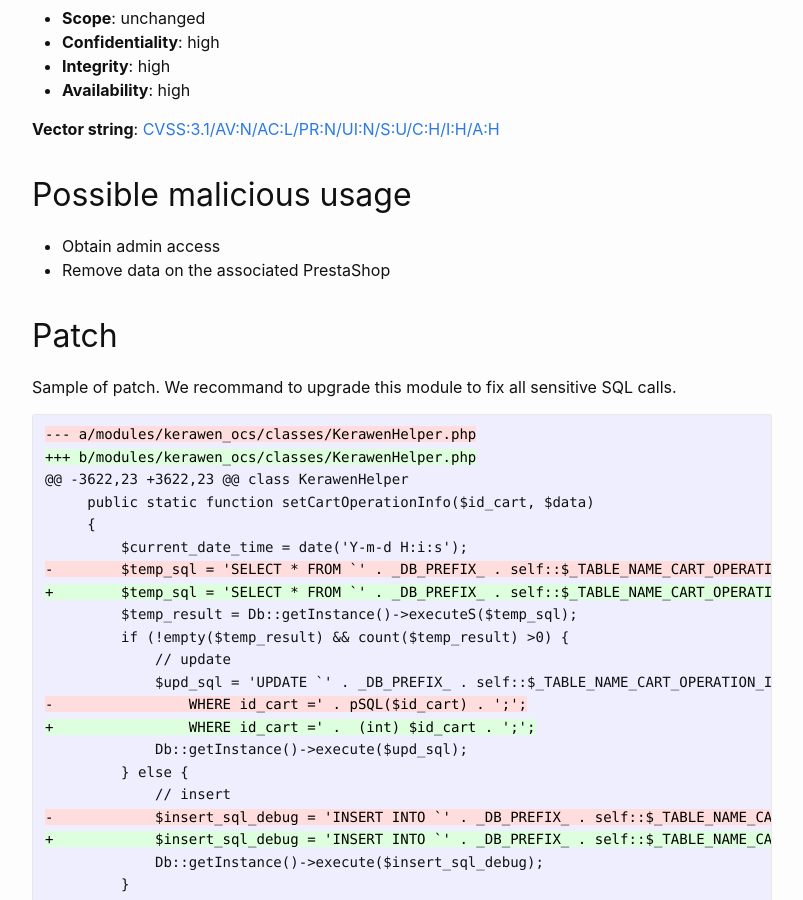
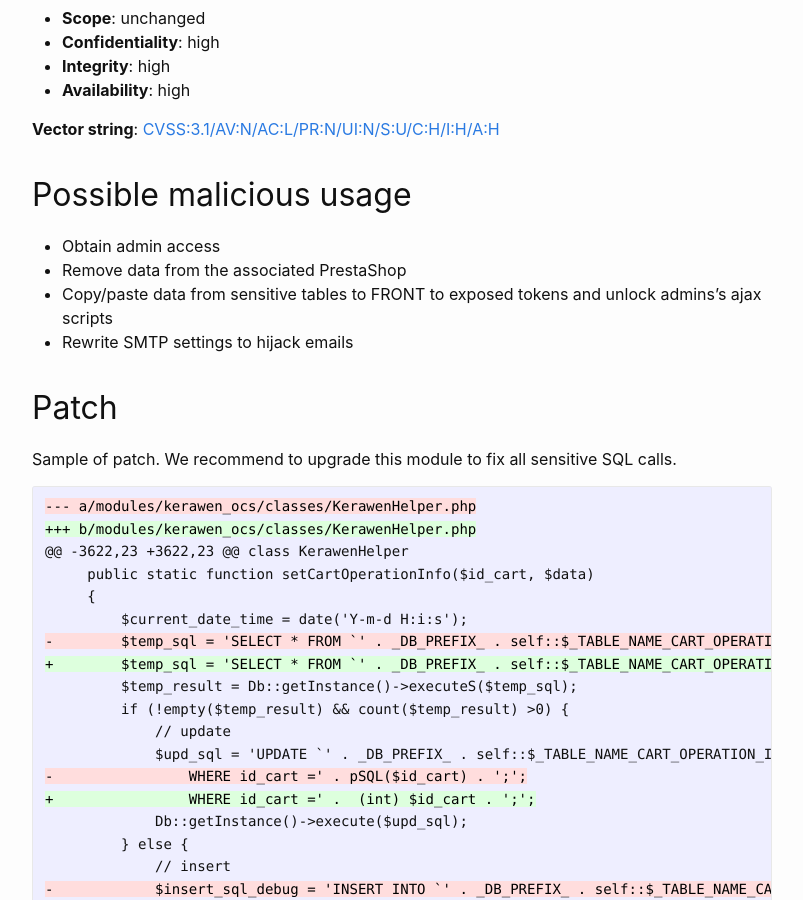
Before and after one commit to friends-of-presta/security-advisories, a Jekyll site: the page built from _posts/2023-07-06-kerawen_ocs.md, in a window 1280 px wide and 900 px high, scrolled down 1094 px. Shown: the whole window, without its empty margins (238-1041 px from the left). Built offline with Jekyll 4.4.1, drawn with Linux system fonts in a browser that asks for light colours.

Commit message:
Update 2023-07-06-kerawen_ocs.md

````diff
--- a/_posts/2023-07-06-kerawen_ocs.md
+++ b/_posts/2023-07-06-kerawen_ocs.md
@@ -45,11 +45,13 @@ Up to 1.3.7.1, multiple sensitive SQL calls in class `KerawenHelper::setCartOper
 ## Possible malicious usage
 
 * Obtain admin access
-* Remove data on the associated PrestaShop
+* Remove data from the associated PrestaShop
+* Copy/paste data from sensitive tables to FRONT to exposed tokens and unlock admins's ajax scripts
+* Rewrite SMTP settings to hijack emails
 
 ## Patch
 
-Sample of patch. We recommand to upgrade this module to fix all sensitive SQL calls.
+Sample of patch. We recommend to upgrade this module to fix all sensitive SQL calls.
 
 ```diff
 --- a/modules/kerawen_ocs/classes/KerawenHelper.php
````
